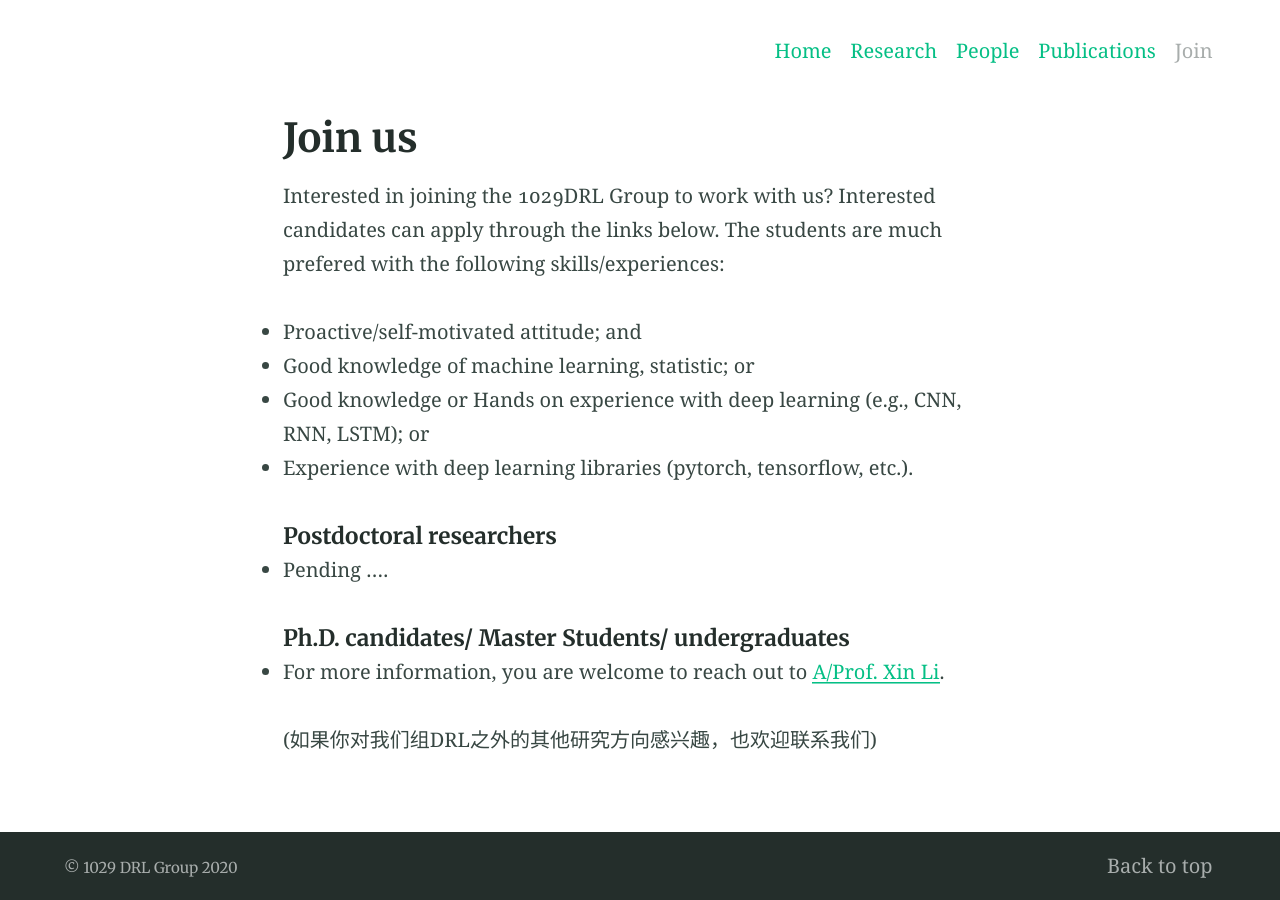
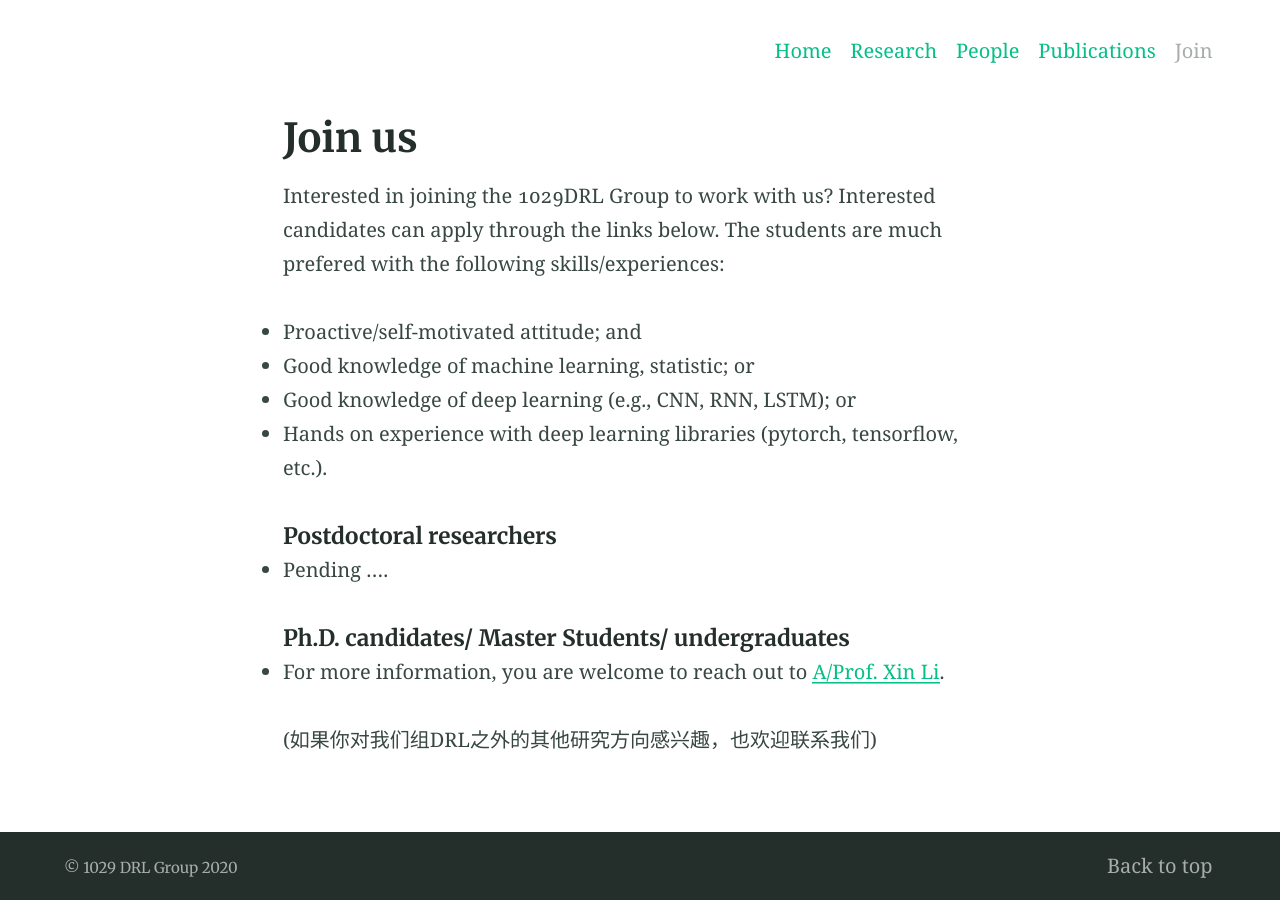
Before and after one commit to nengnengli/bit1029public.github.io, a Jekyll site: the page built from apply.md, in a window 1280 px wide. Built offline with Jekyll 4.4.1, drawn with Linux system fonts in a browser that asks for light colours.

Commit message:
Update apply.md

```diff
--- a/apply.md
+++ b/apply.md
@@ -10,9 +10,9 @@ The students are much prefered with the following skills/experiences:
 
 - Good knowledge of machine learning, statistic; or
 
-- Good knowledge or Hands on experience with deep learning (e.g., CNN, RNN, LSTM); or
+- Good knowledge of deep learning (e.g., CNN, RNN, LSTM); or
 
-- Experience with deep learning libraries (pytorch, tensorflow, etc.).
+- Hands on experience with deep learning libraries (pytorch, tensorflow, etc.).
 
 ##### Postdoctoral researchers
 - Pending ....
```
